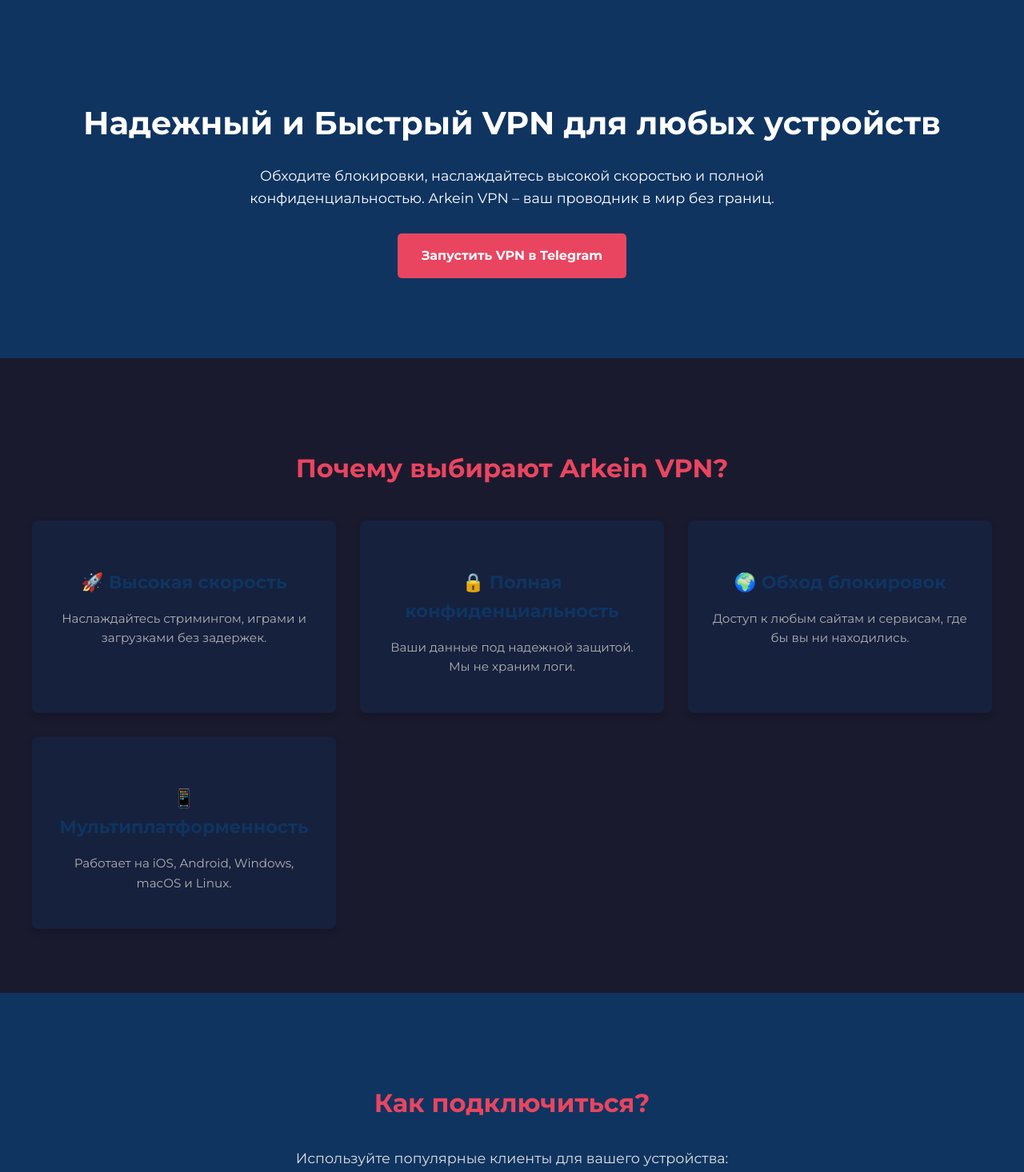
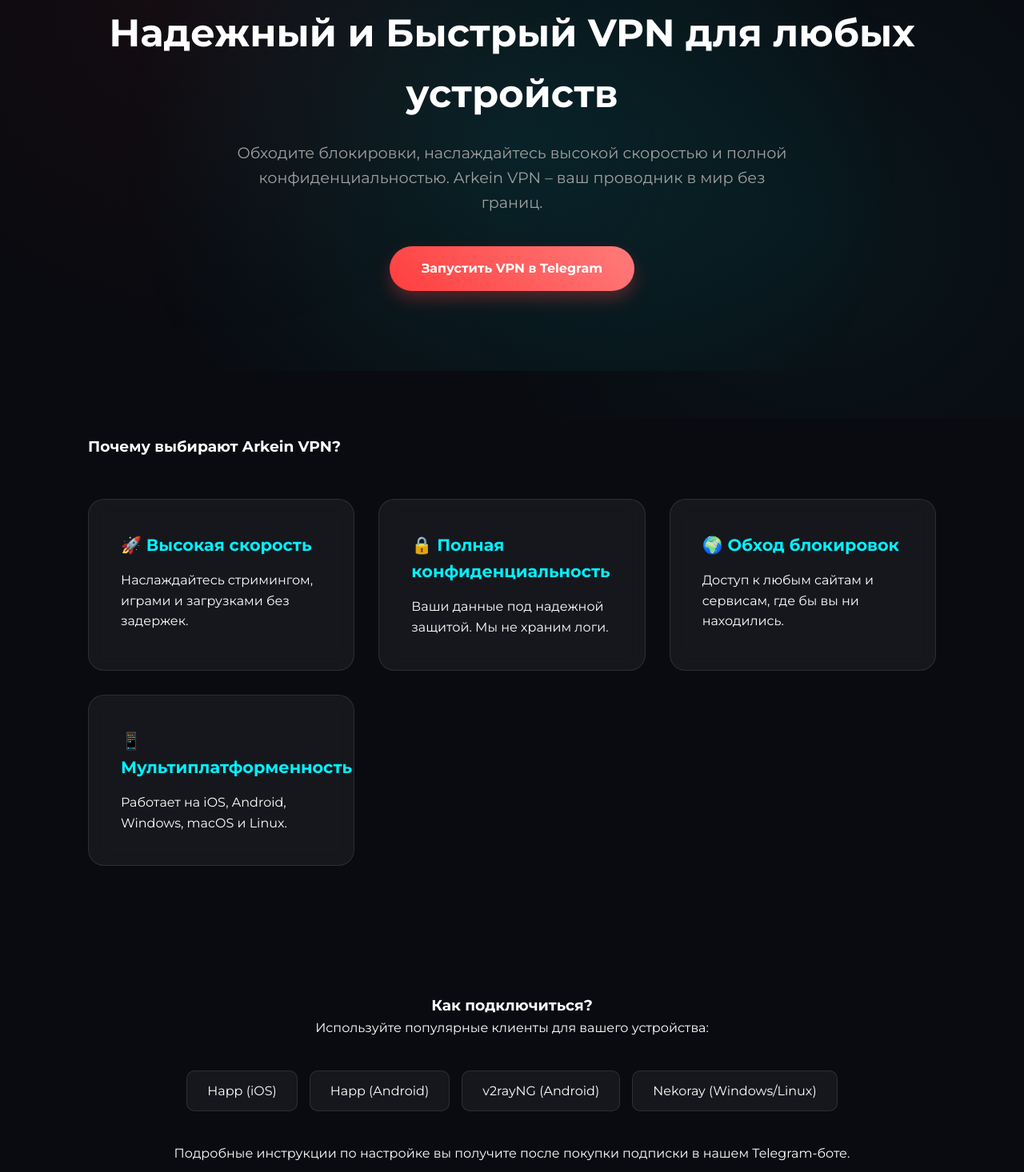
Before and after one commit to hunterdried5-byte/arkeinvpn.github.io, a plain HTML site: page index.html in a window 1280 px wide. Shown: the part 277-1743 px from the top of the page at 80% size. Drawn offline with Linux system fonts and the light colour scheme.

Commit message:
Add files via upload

```diff
--- a/style.css
+++ b/style.css
@@ -1,180 +1,169 @@
-body {
-    font-family: 'Montserrat', sans-serif;
+:root {
+    --primary-bg: #0a0b10;
+    --accent-red: #ff3e3e;
+    --accent-blue: #00f2ff;
+    --text-main: #ffffff;
+    --text-dim: #a0a0a0;
+    --glass-bg: rgba(255, 255, 255, 0.05);
+    --glass-border: rgba(255, 255, 255, 0.1);
+}
+
+* {
     margin: 0;
     padding: 0;
     box-sizing: border-box;
-    background-color: #1a1a2e;
-    color: #e0e0e0;
+}
+
+body {
+    font-family: 'Montserrat', sans-serif;
+    background-color: var(--primary-bg);
+    color: var(--text-main);
     line-height: 1.6;
+    overflow-x: hidden;
+}
+
+/* Анимированный фон */
+body::before {
+    content: '';
+    position: fixed;
+    top: 0;
+    left: 0;
+    width: 100%;
+    height: 100%;
+    background: radial-gradient(circle at 20% 30%, rgba(255, 62, 62, 0.05) 0%, transparent 40%),
+                radial-gradient(circle at 80% 70%, rgba(0, 242, 255, 0.05) 0%, transparent 40%);
+    z-index: -1;
 }
 
 .container {
-    max-width: 1200px;
+    max-width: 1100px;
     margin: 0 auto;
-    padding: 20px;
+    padding: 0 20px;
 }
 
 header {
-    background-color: #16213e;
-    color: #fff;
     padding: 40px 0;
     text-align: center;
 }
 
-header h1 {
-    margin: 0;
-    font-size: 3em;
-    color: #e94560;
+h1 {
+    font-size: 2.5rem;
+    letter-spacing: 2px;
+    background: linear-gradient(90deg, var(--accent-red), var(--accent-blue));
+    -webkit-background-clip: text;
+    -webkit-text-fill-color: transparent;
+    text-transform: uppercase;
 }
 
 header p {
-    font-size: 1.2em;
-    opacity: 0.8;
+    color: var(--text-dim);
+    margin-top: 10px;
 }
 
 #hero {
-    background-color: #0f3460;
-    color: #fff;
-    padding: 80px 0;
+    padding: 100px 0;
     text-align: center;
+    background: radial-gradient(circle at center, rgba(0, 242, 255, 0.1) 0%, transparent 70%);
 }
 
 #hero h2 {
-    font-size: 2.5em;
+    font-size: 3rem;
     margin-bottom: 20px;
+    font-weight: 700;
 }
 
 #hero p {
-    font-size: 1.1em;
-    margin-bottom: 30px;
-    max-width: 800px;
-    margin-left: auto;
-    margin-right: auto;
+    font-size: 1.2rem;
+    color: var(--text-dim);
+    max-width: 700px;
+    margin: 0 auto 40px;
 }
 
 .btn-primary {
     display: inline-block;
-    background-color: #e94560;
-    color: #fff;
-    padding: 15px 30px;
+    padding: 15px 40px;
+    background: linear-gradient(45deg, var(--accent-red), #ff7b7b);
+    color: white;
     text-decoration: none;
-    border-radius: 5px;
-    font-weight: bold;
-    transition: background-color 0.3s ease;
+    border-radius: 50px;
+    font-weight: 700;
+    transition: transform 0.3s, box-shadow 0.3s;
+    box-shadow: 0 10px 20px rgba(255, 62, 62, 0.3);
 }
 
 .btn-primary:hover {
-    background-color: #ba344d;
+    transform: translateY(-3px);
+    box-shadow: 0 15px 30px rgba(255, 62, 62, 0.5);
 }
 
 #features {
-    padding: 60px 0;
-    text-align: center;
-    background-color: #1a1a2e;
-}
-
-#features h3 {
-    font-size: 2em;
-    margin-bottom: 40px;
-    color: #e94560;
+    padding: 80px 0;
 }
 
 .feature-grid {
     display: grid;
-    grid-template-columns: repeat(auto-fit, minmax(280px, 1fr));
+    grid-template-columns: repeat(auto-fit, minmax(250px, 1fr));
     gap: 30px;
+    margin-top: 50px;
 }
 
 .feature-item {
-    background-color: #16213e;
-    padding: 30px;
-    border-radius: 8px;
-    box-shadow: 0 4px 8px rgba(0, 0, 0, 0.2);
-    transition: transform 0.3s ease;
+    background: var(--glass-bg);
+    padding: 40px;
+    border-radius: 20px;
+    border: 1px solid var(--glass-border);
+    backdrop-filter: blur(10px);
+    transition: border-color 0.3s;
 }
 
 .feature-item:hover {
-    transform: translateY(-5px);
+    border-color: var(--accent-blue);
 }
 
 .feature-item h4 {
-    font-size: 1.4em;
-    color: #0f3460;
     margin-bottom: 15px;
-}
-
-.feature-item p {
-    font-size: 0.95em;
-    color: #b0b0b0;
+    font-size: 1.3rem;
+    color: var(--accent-blue);
 }
 
 #apps {
-    padding: 60px 0;
+    padding: 80px 0;
     text-align: center;
-    background-color: #0f3460;
-}
-
-#apps h3 {
-    font-size: 2em;
-    margin-bottom: 30px;
-    color: #e94560;
-}
-
-#apps p {
-    font-size: 1.1em;
-    margin-bottom: 40px;
 }
 
 .app-links {
     display: flex;
     justify-content: center;
-    gap: 20px;
     flex-wrap: wrap;
-    margin-bottom: 30px;
+    gap: 15px;
+    margin: 40px 0;
 }
 
 .app-links a {
-    display: inline-block;
-    background-color: #e94560;
-    color: #fff;
     padding: 12px 25px;
+    background: var(--glass-bg);
+    color: white;
     text-decoration: none;
-    border-radius: 5px;
-    font-weight: bold;
-    transition: background-color 0.3s ease;
+    border-radius: 10px;
+    border: 1px solid var(--glass-border);
+    transition: 0.3s;
 }
 
 .app-links a:hover {
-    background-color: #ba344d;
+    background: rgba(255, 255, 255, 0.1);
+    border-color: var(--accent-blue);
+    color: var(--accent-blue);
 }
 
 footer {
-    background-color: #16213e;
-    color: #b0b0b0;
+    padding: 40px 0;
     text-align: center;
-    padding: 20px 0;
-    font-size: 0.9em;
+    border-top: 1px solid var(--glass-border);
+    color: var(--text-dim);
+    font-size: 0.9rem;
 }
 
 @media (max-width: 768px) {
-    header h1 {
-        font-size: 2.5em;
-    }
-
-    #hero h2 {
-        font-size: 2em;
-    }
-
-    #features h3, #apps h3 {
-        font-size: 1.8em;
-    }
-
-    .feature-grid {
-        grid-template-columns: 1fr;
-    }
-
-    .app-links {
-        flex-direction: column;
-        align-items: center;
-    }
+    #hero h2 { font-size: 2rem; }
+    h1 { font-size: 1.8rem; }
 }
```
